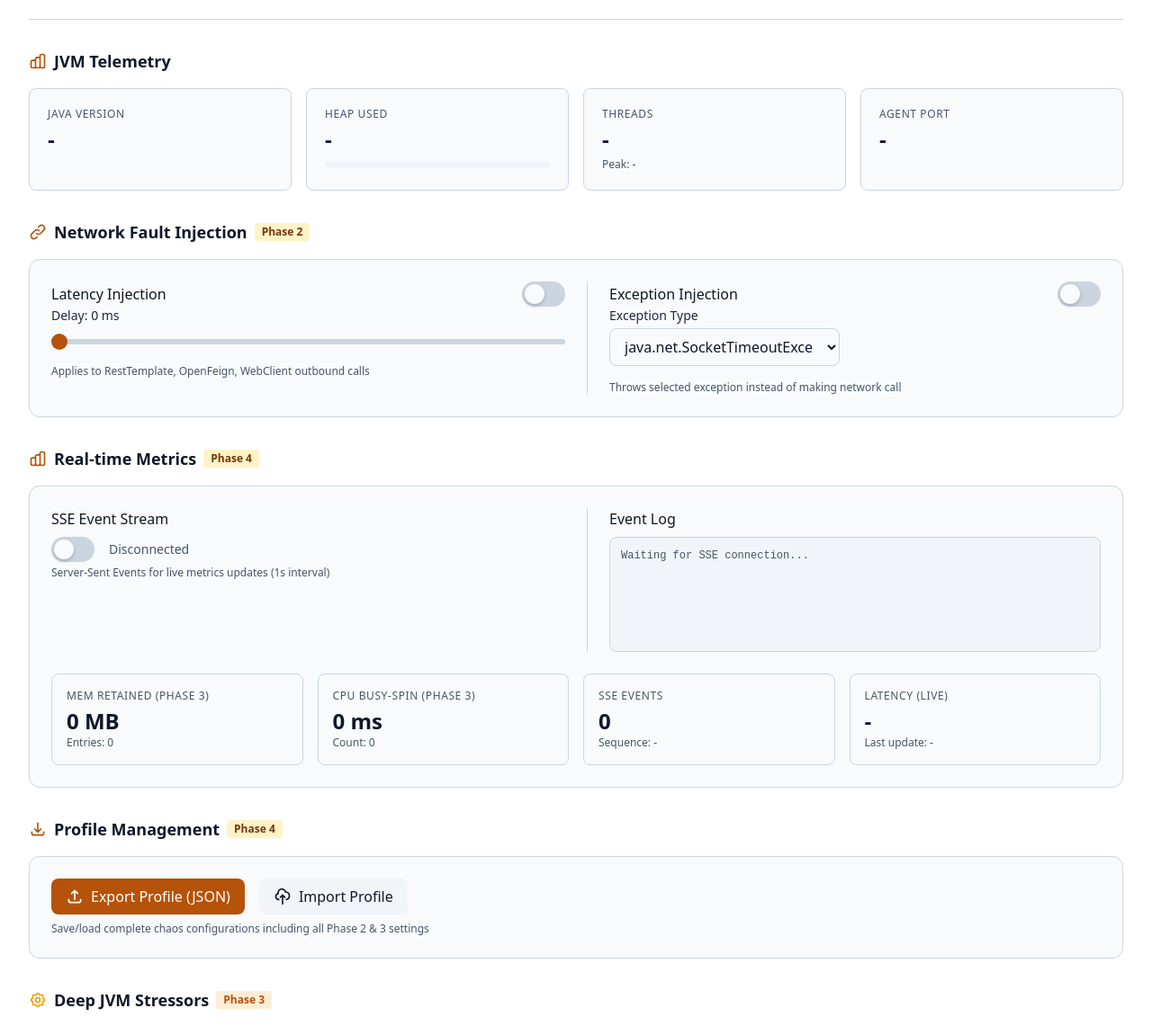
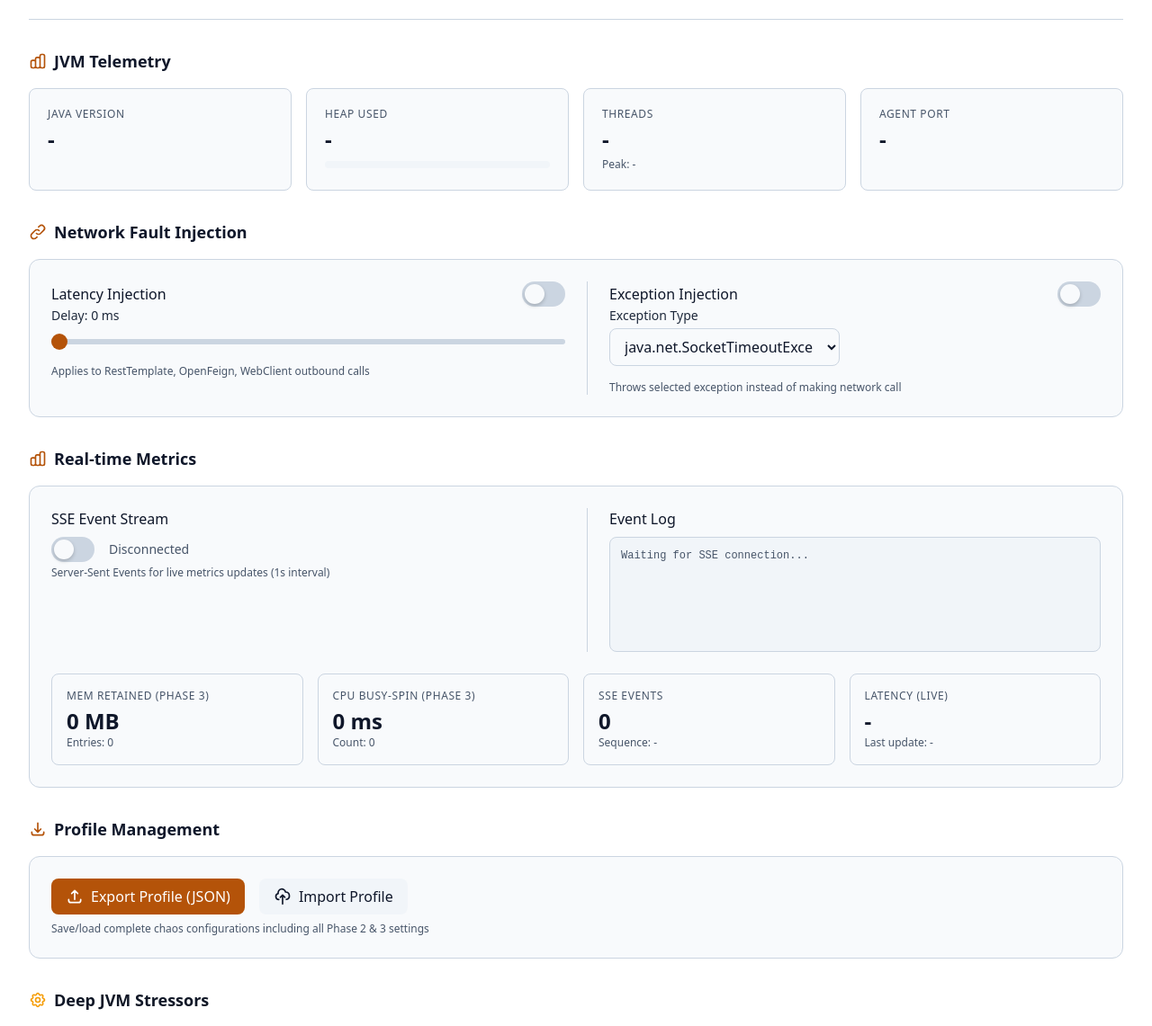
Before and after one commit to haipeng-guo-dev/my-chaos-agent, a website: page agent-core/src/main/resources/index.html in a window 1280 px wide. Shown: the part 99-1240 px from the top of the page at 90% size. Drawn offline with nearby package versions, Linux system fonts and the light colour scheme; no server answers; files whose address does not match are found by name.

Commit message:
Clean up dashboard UI

```diff
--- a/agent-core/src/main/resources/index.html
+++ b/agent-core/src/main/resources/index.html
@@ -216,7 +216,7 @@
         <section class="mb-8">
             <h2 class="text-lg font-semibold mb-4 flex items-center gap-2" style="color: var(--text-primary);">
                 <svg class="w-5 h-5" fill="none" stroke="currentColor" viewBox="0 0 24 24" style="color: var(--accent);"><path stroke-linecap="round" stroke-linejoin="round" stroke-width="2" d="M13.828 10.172a4 4 0 00-5.656 0l-4 4a4 4 0 105.656 5.656l1.102-1.101m-.758-4.899a4 4 0 005.656 0l4-4a4 4 0 00-5.656-5.656l-1.1 1.1"/></svg>
-                Network Fault Injection <span class="text-xs px-2 py-0.5 rounded" style="background: var(--accent-bg); color: var(--accent-text);">Phase 2</span>
+                Network Fault Injection
             </h2>
             <div class="section-card">
                 <div class="grid grid-cols-1 lg:grid-cols-2 gap-6">
@@ -271,7 +271,7 @@
         <section class="mb-8">
             <h2 class="text-lg font-semibold mb-4 flex items-center gap-2" style="color: var(--text-primary);">
                 <svg class="w-5 h-5" fill="none" stroke="currentColor" viewBox="0 0 24 24" style="color: var(--accent);"><path stroke-linecap="round" stroke-linejoin="round" stroke-width="2" d="M9 19v-6a2 2 0 00-2-2H5a2 2 0 00-2 2v6a2 2 0 002 2h2a2 2 0 002-2zm0 0V9a2 2 0 012-2h2a2 2 0 012 2v10m-6 0a2 2 0 002 2h2a2 2 0 002-2m0 0V5a2 2 0 012-2h2a2 2 0 012 2v14a2 2 0 01-2 2h-2a2 2 0 01-2-2z"/></svg>
-                Real-time Metrics <span class="text-xs px-2 py-0.5 rounded" style="background: var(--accent-bg); color: var(--accent-text);">Phase 4</span>
+                Real-time Metrics
             </h2>
             <div class="section-card">
                 <div class="grid grid-cols-1 lg:grid-cols-2 gap-6">
@@ -322,7 +322,7 @@
         <section class="mb-8">
             <h2 class="text-lg font-semibold mb-4 flex items-center gap-2" style="color: var(--text-primary);">
                 <svg class="w-5 h-5" fill="none" stroke="currentColor" viewBox="0 0 24 24" style="color: var(--accent);"><path stroke-linecap="round" stroke-linejoin="round" stroke-width="2" d="M4 16v1a3 3 0 003 3h10a3 3 0 003-3v-1m-4-4l-4 4m0 0l-4-4m4 4V4"/></svg>
-                Profile Management <span class="text-xs px-2 py-0.5 rounded" style="background: var(--accent-bg); color: var(--accent-text);">Phase 4</span>
+                Profile Management
             </h2>
             <div class="section-card">
                 <div class="flex flex-col sm:flex-row gap-4">
@@ -347,7 +347,7 @@
         <section class="mb-8">
             <h2 class="text-lg font-semibold text-gray-900 mb-4 flex items-center gap-2">
                 <svg class="w-5 h-5 text-chaos-500" fill="none" stroke="currentColor" viewBox="0 0 24 24"><path stroke-linecap="round" stroke-linejoin="round" stroke-width="2" d="M10.325 4.317c.426-1.756 2.924-1.756 3.35 0a1.724 1.724 0 002.573 1.066c1.543-.94 3.31.826 2.37 2.37a1.724 1.724 0 001.065 2.573c1.756.426 1.756 2.924 0 3.35a1.724 1.724 0 00-1.066 2.573c.94 1.543-.826 3.31-2.37 2.37a1.724 1.724 0 00-2.572 1.065c-.426 1.756-2.924 1.756-3.35 0a1.724 1.724 0 00-2.573-1.066c-1.543.94-3.31-.826-2.37-2.37a1.724 1.724 0 00-1.065-2.572c-1.756-.426-1.756-2.924 0-3.35a1.724 1.724 0 001.066-2.573c-.94-1.543.826-3.31 2.37-2.37.996.608 2.296.07 2.572-1.065z"/><path stroke-linecap="round" stroke-linejoin="round" stroke-width="2" d="M15 12a3 3 0 11-6 0 3 3 0 016 0z"/></svg>
-                Deep JVM Stressors <span class="text-xs bg-chaos-100 text-chaos-700 px-2 py-0.5 rounded">Phase 3</span>
+                Deep JVM Stressors
             </h2>
 
             <!-- Virtual Thread Carrier Pinning -->
```
